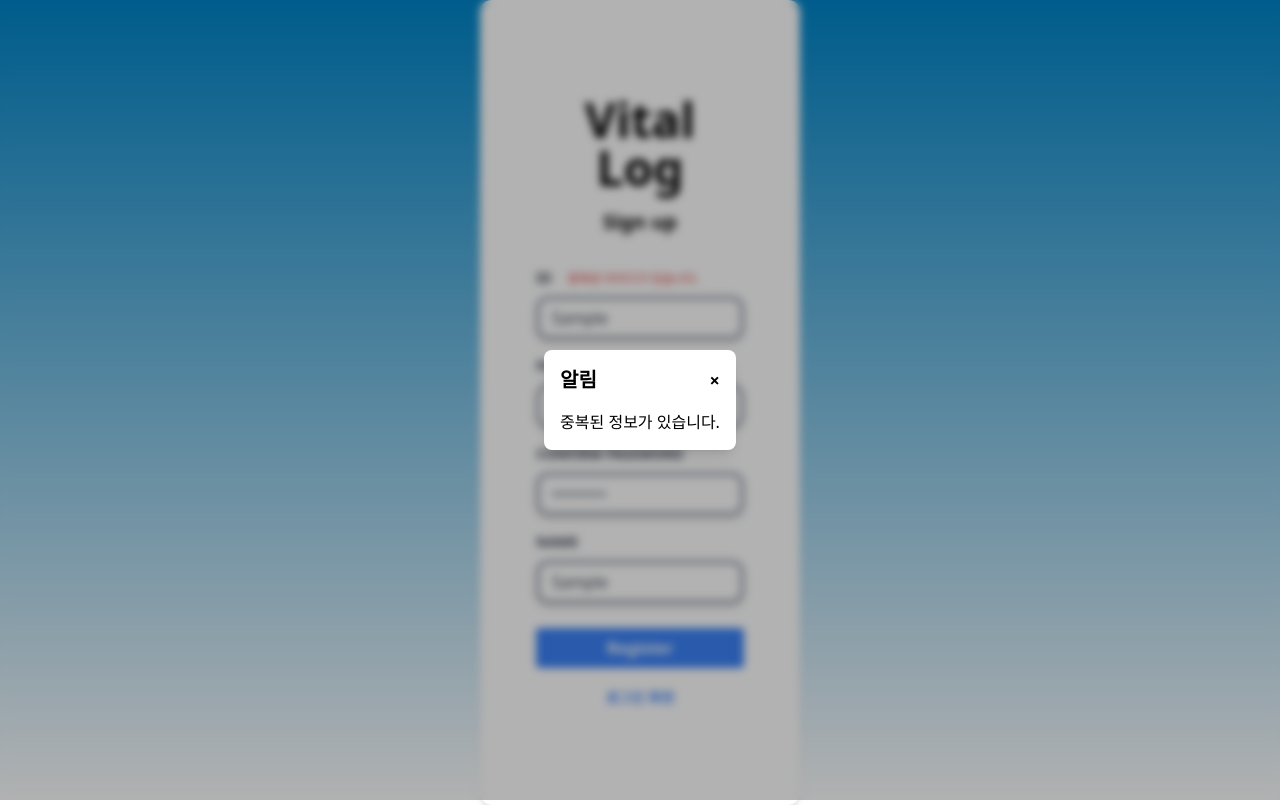
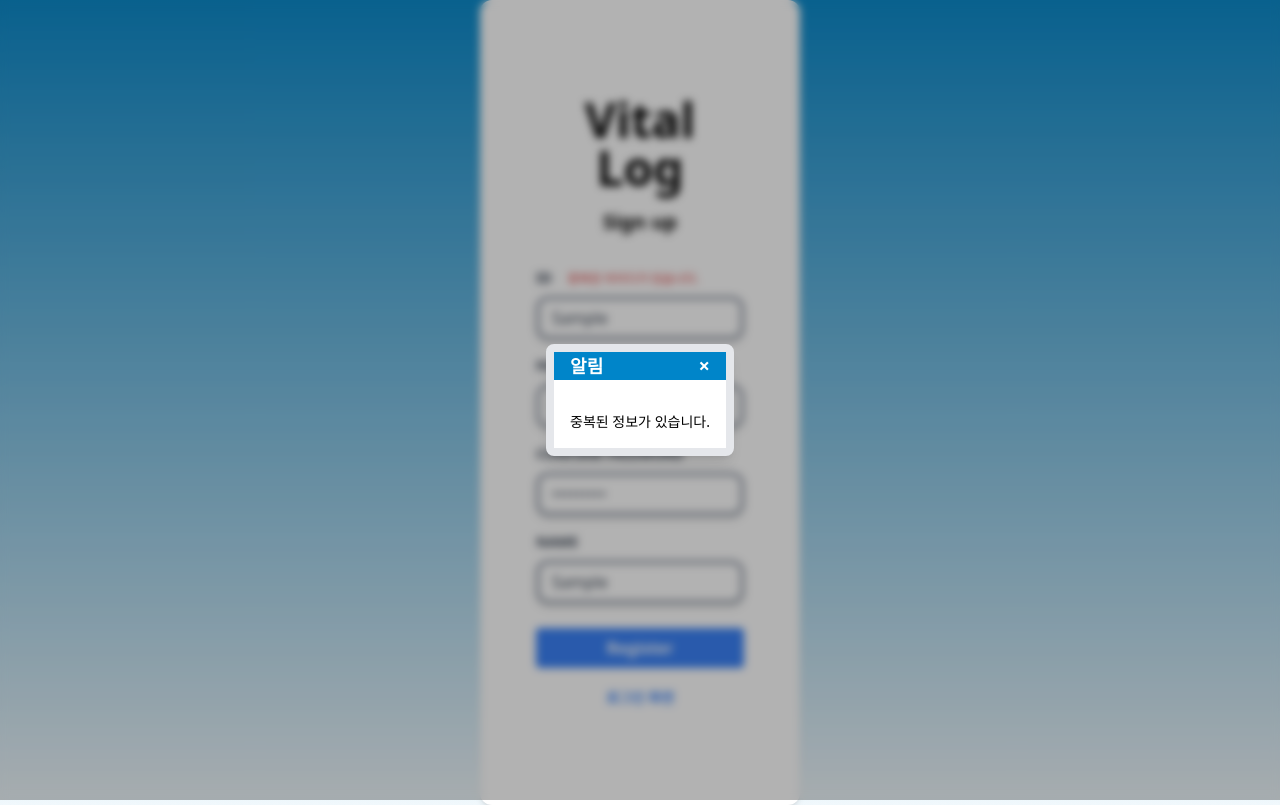
Before and after one commit to 777Mino777/VitallogFrontEnd, a React (Create React App) app: page /register in a window 1280 px wide. Both pictures are taken after typing "Sample", "Sample123", "Sample123", "Sample" into the empty fields and a click on the button "Register". Built offline with nearby package versions, Linux system fonts and the light colour scheme; no server answers; what recoil-persist would draw is missing.

Commit message:
디자인 일부 수정
-

```diff
--- a/package.json
+++ b/package.json
@@ -21,8 +21,10 @@
     "react-responsive": "^9.0.2",
     "react-router-dom": "^6.19.0",
     "react-scripts": "5.0.1",
+    "react-tsparticles": "^2.12.2",
     "recoil": "^0.7.7",
     "recoil-persist": "^5.1.0",
+    "tsparticles": "^3.0.2",
     "web-vitals": "^2.1.4"
   },
   "scripts": {
--- a/src/components/Modal.js
+++ b/src/components/Modal.js
@@ -1,12 +1,12 @@
 const Modal = ({ title, children, onClose }) => {
     return (
       <div className="fixed inset-0 bg-black bg-opacity-30 backdrop-blur-sm flex justify-center items-center">
-        <div className="bg-white p-4 rounded-lg shadow-lg">
-          <div className="flex justify-between items-center">
-            <h2 className="text-xl font-semibold">{title}</h2>
-            <button onClick={onClose} className="text-lg font-bold">×</button>
+        <div className="border-8 rounded-lg bg-white shadow-lg">
+          <div className="px-4 bg-custom-blue text-white flex justify-between items-center">
+            <h2 className="text-lg font-semibold">{title}</h2>
+            <button onClick={onClose} className="text-xl font-bold hover:text-black">×</button>
           </div>
-          <div className="mt-4">
+          <div className="text-sm mt-4 p-4">
             {children}
           </div>
         </div>
--- a/src/index.css
+++ b/src/index.css
@@ -95,15 +95,34 @@ code {
 .page-hi {
   animation: hi 1s ease-out;
 }
-/* .animate-pulse {
-  animation: pulse 2s cubic-bezier(0.4, 0, 0.6, 1) infinite;
-} */
 
-/* @keyframes slideMenuItems {
-  to {
-    transform : translateX(100px);
-  }
-} */
+@keyframes borderSparkle {
+  0% { border-color: #0085C9; }
+  10% { border-color: #054c70;}
+  20% { border-color: #0085C9; }
+  30% { border-color: #054c70;}
+  40% { border-color: #0085C9; }
+  50% { border-color: #054c70;}
+  60% { border-color: #0085C9; }
+  70% { border-color: #054c70;}
+  80% { border-color: #0085C9; }
+  90% { border-color: #054c70;}
+  100% { border-color: #0085C9; }
+}
+
+@keyframes textSparkle {
+  0% { color : #0085C9; }
+  50% { color : #74b0ce;}
+  100% { color : #0085C9; }
+}
+
+.sparkle-border {
+  animation: borderSparkle 6s infinite;
+}
+
+.sparkle-text {
+  animation: textSparkle 1.5s infinite;
+}
 
 .tooltip:hover .tooltiptext {
   visibility: visible;
@@ -111,6 +130,32 @@ code {
 
 html{
   overflow: scroll;
+}
+
+.gradient-background {
+  position: relative;
+}
+
+.gradient-layer {
+  position: absolute;
+  top: 0;
+  left: 0;
+  right: 0;
+  bottom: 0;
+  background: linear-gradient(to top, #0085C9, #fff);
+  opacity: 0;
+  animation: fadeEffect 8s infinite;
+}
+
+.gradient-layer:nth-child(2) {
+  background: linear-gradient(to bottom, #0085C9, #fff);
+  animation-delay: 4s;
+}
+
+@keyframes fadeEffect {
+  0% { opacity: 0;}
+  50% { opacity: 1;}
+  100% { opacity: 0;}
 }
 
 @font-face {
--- a/src/pages/CommunityDetailPage.js
+++ b/src/pages/CommunityDetailPage.js
@@ -199,7 +199,7 @@ const CommunityDetailPage = () => {
                   <div className='font-omyu_pretty flex text-gray-700 font-bold text-xl mt-5 mb-3 mr-2'>조회수 : {post.visitcount}</div>
                 </div>
                 <div className=''>
-                  <div className="overflow-auto break-all	mt-5 flex h-[20rem] p-2 text-start border-4 border-white bg-white rounded-xl text-md"><pre>{post.contents}</pre></div>
+                  <div className="overflow-auto break-all	mt-5 flex h-[20rem] p-2 text-start border-4 border-white bg-white rounded-xl text-md"><pre className="">{post.contents}</pre></div>
                   <p className="font-omyu_pretty text-gray-400 text-xl text-right mt-2 mb-4">{new Date(post.createDate).toLocaleDateString()}</p>
                 </div>
                 <div className='flex justify-end mb-12'>
--- a/src/pages/CommunityPage.js
+++ b/src/pages/CommunityPage.js
@@ -125,7 +125,7 @@ const CommunityPage = () => {
               <select
                 value={searchType}
                 onChange={(e) => setSearchType(e.target.value)}
-                className="text-center px-2 ml-12 rounded-lg py-3 text-base border-2 border-[#D9D9D9]"
+                className="text-center px-2 ml-12 rounded-lg py-3 text-base border-2 border-[#d9d9d9]"
               >
                 <option value="all">전체</option>
                 <option value="title">제목</option>
@@ -136,7 +136,7 @@ const CommunityPage = () => {
                 value={searchTerm}
                 onChange={(e) => setSearchTerm(e.target.value)}
                 placeholder="검색어 입력"
-                className="text-base w-[59rem] ml-5 px-4 placeholder:text-center border-2 border-[#D9D9D9] py-3 rounded-lg"
+                className="text-base w-[59rem] ml-3 px-4 placeholder:text-center border-2 border-[#D9D9D9] py-3 rounded-lg"
               />
               <button
 
--- a/src/pages/CommunityUpdatePage.js
+++ b/src/pages/CommunityUpdatePage.js
@@ -91,9 +91,9 @@ const CommunityUpdatePage = () => {
                         <div className="flex justify-end">
                             <button
                                 type="submit"
-                                className="font-omyu_pretty w-28 mt-4 flex justify-center py-1 border-4 border-custom-blue text-xl font-extrabold rounded-md text-white bg-custom-blue transition duration-300 hover:text-custom-blue hover:bg-white"
+                                className="font-omyu_pretty w-28 mt-4 flex justify-center py-1 border-2 border-custom-blue text-xl font-extrabold rounded-md text-white bg-custom-blue transition duration-300 hover:text-custom-blue hover:bg-white"
                             >
-                                수정
+                                수 정
                             </button>
                         </div>
                     </form>
--- a/src/pages/CommunityWritePage.js
+++ b/src/pages/CommunityWritePage.js
@@ -88,7 +88,7 @@ const CommunityWritePage = () => {
                     <VlogNav isUserPage={true} />
                 </header>
 
-                <main className="shadow-lg rounded-2xl mx-60 mt-20 bg-white border-2 border-gray-200 justify-center items-center text-center">
+                <main className="mb-10 shadow-lg rounded-2xl mx-60 mt-20 bg-white border-2 border-gray-200 justify-center items-center text-center">
                     <div className="border-t-2 bg-custom-blue font-bold text-2xl text-white rounded-t-xl px-2 py-2 border-custom-blue">글쓰기</div>
                     <form onSubmit={handleSubmit} className="mb-4 mx-16 flex-col justify-start">
                         <div className="mt-2 flex justify-end text-base">
--- a/src/pages/MainPage.js
+++ b/src/pages/MainPage.js
@@ -13,12 +13,13 @@ const MainPage = () => {
     }
 
     return (
-        <div className="max-w-[1820px] mx-auto">
+        <div className="page-hi max-w-[1820px] mx-auto">
+
             <div className="flex flex-col min-h-screen bg-white text-gray-800">
                 <header className="p-6">
                     <VlogNav />
                 </header>
-                <main className="page-hi grow flex flex-col my-auto justify-center items-center text-center mr-10">
+                <main className="grow flex flex-col my-auto justify-center items-center text-center mr-10">
                     <h1 className="text-xl sm:text-7xl font-bold mb-16">
                         <div>Your Health, Your <span className="animate-pulse text-custom-blue">VitalLog</span></div>
                     </h1>
--- a/src/pages/RegisterPage.js
+++ b/src/pages/RegisterPage.js
@@ -82,7 +82,9 @@ const RegisterPage = () => {
     };
 
     return (
-        <div className="flex min-h-screen bg-custom-gradient justify-center items-center">
+        <div className="bg-custom-gradient gradient-background flex min-h-screen justify-center items-center">
+            <div className="gradient-layer"></div>
+            <div className="gradient-layer"></div>
             <div className="p-14 bg-white rounded-xl shadow-md relative py-24 sm:w-1/4 md:w-2/3 lg:w-1/2 xl:w-1/4 3xl:w-1/5">
                 <h1 onClick={backToMainPage} className="text-center hover:cursor-pointer hover:scale-x-110 transition-all hover:text-custom-blue text-5xl font-bold mb-4">Vital Log</h1>
                 <h2 className="text-center text-xl font-bold mb-8">Sign up</h2>
--- a/src/pages/Vlog.js
+++ b/src/pages/Vlog.js
@@ -13,6 +13,7 @@ import CommunityWritePage from "./CommunityWritePage"
 import CommunityDetailPage from "./CommunityDetailPage"
 import { RecoilRoot } from "recoil"
 import CommunityUpdatePage from "./CommunityUpdatePage"
+
 const Vlog = () => {
 
   // const isLoggedIn = () => {
--- a/src/pages/VlogNav.js
+++ b/src/pages/VlogNav.js
@@ -77,7 +77,7 @@ const VlogNav = ({ isUserPage }) => {
                     : "text-black hover:bg-gray-100 text-md sm:text-2xl font-bold py-1 sm:py-2 px-2 rounded"}>
                 INFORMATION
             </NavLink>
-            <button onClick={handleLoginButton} className="bg-custom-blue text-2xl hover:border-4 hover:border-custom-blue hover:bg-white text-white hover:text-custom-blue font-bold py-1 px-10 rounded-2xl mr-10 w-48 transition duration-500">
+            <button onClick={handleLoginButton} className="bg-custom-blue text-2xl border-2 border-custom-blue hover:border-custom-blue hover:bg-white text-white hover:text-custom-blue font-bold py-1 px-10 rounded-2xl mr-10 w-48 transition duration-500">
                 {isLoggedIn ? "Logout" : "Login"}
             </button>
         </nav>
```
Also changed, not shown: src/pages/LoginPage.js (+7 -6 lines), 1 other file (tests, documents, lock files or other folders).
